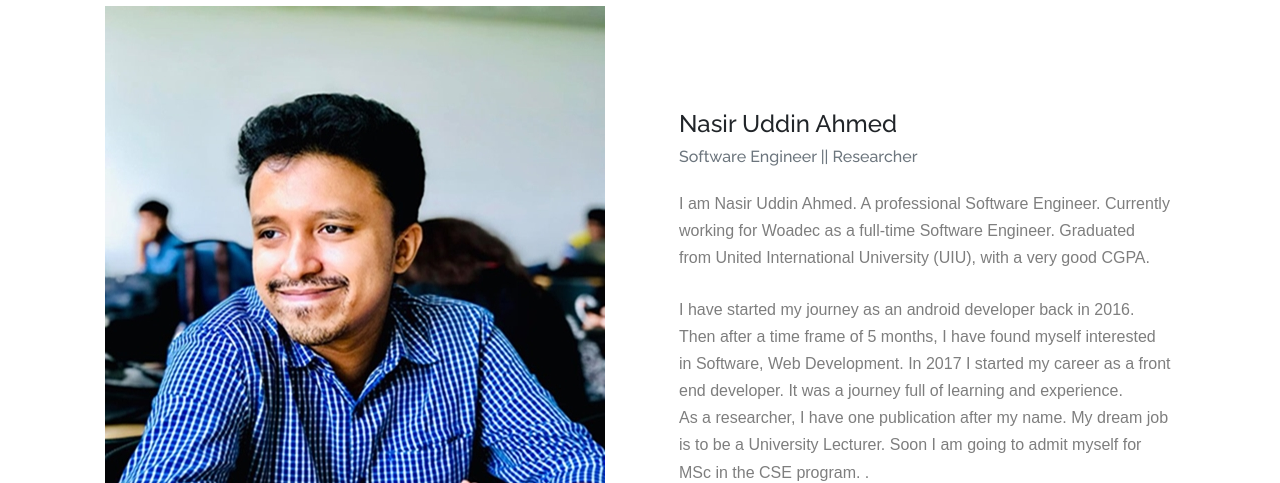
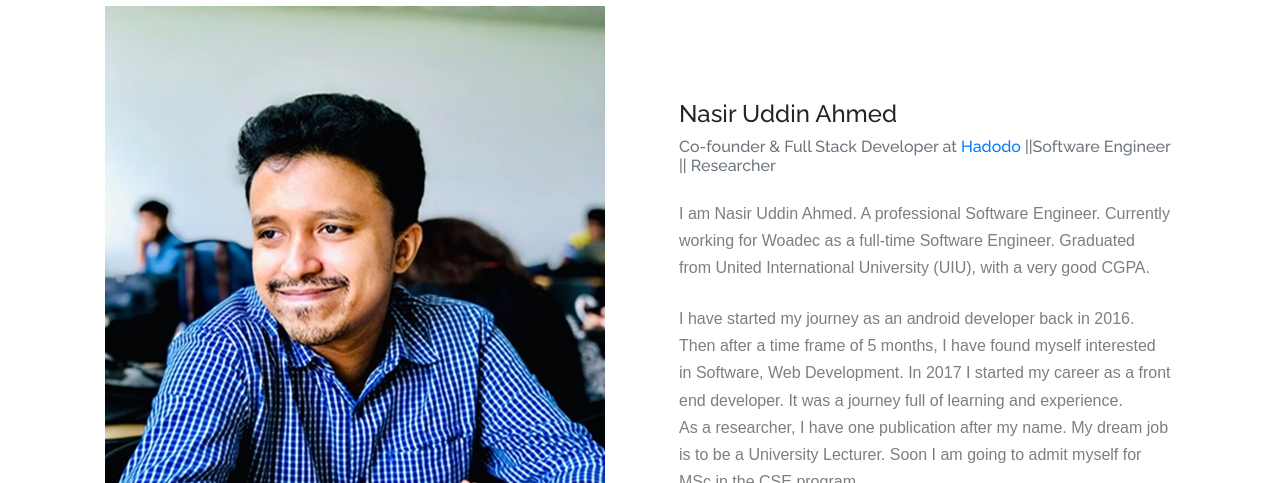
Before and after one commit to Turjo7/Nasir_Uddin_Ahmed_Turjo, a plain HTML site: page index-1.html in a window 1280 px wide. Shown: the part 980-1463 px from the top of the page. Drawn offline with Linux system fonts and the light colour scheme; a web font is replaced by a local one.

Commit message:
Update index-1.html

```diff
--- a/index-1.html
+++ b/index-1.html
@@ -126,7 +126,7 @@
                 <div class="col-lg-6">
                     <div class="about-content p-4">
                         <h4>Nasir Uddin Ahmed</h4>
-                        <h6 class="text-muted">Software Engineer || Researcher</h6>
+                        <h6 class="text-muted">Co-founder & Full Stack Developer at <a href="https://www.hadodo.xyz/">Hadodo</a> ||Software Engineer || Researcher</h6>
                         <p class="mt-4">I am Nasir Uddin Ahmed. A professional Software Engineer. Currently working for Woadec as a full-time Software Engineer. Graduated from United International University (UIU), with a very good CGPA. </p>
                         <p class="mt-4">I have started my journey as an android developer back in 2016. Then after a time frame of 5 months, I have found myself interested in Software, Web Development. In 2017 I started my career as a front end developer. It was a journey
                             full of learning and experience.
```
